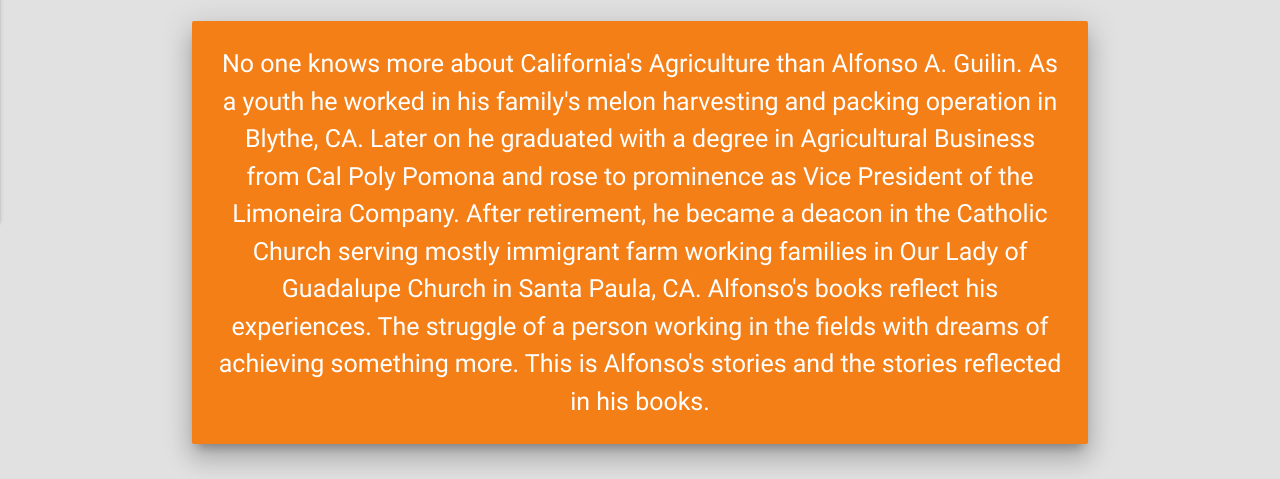
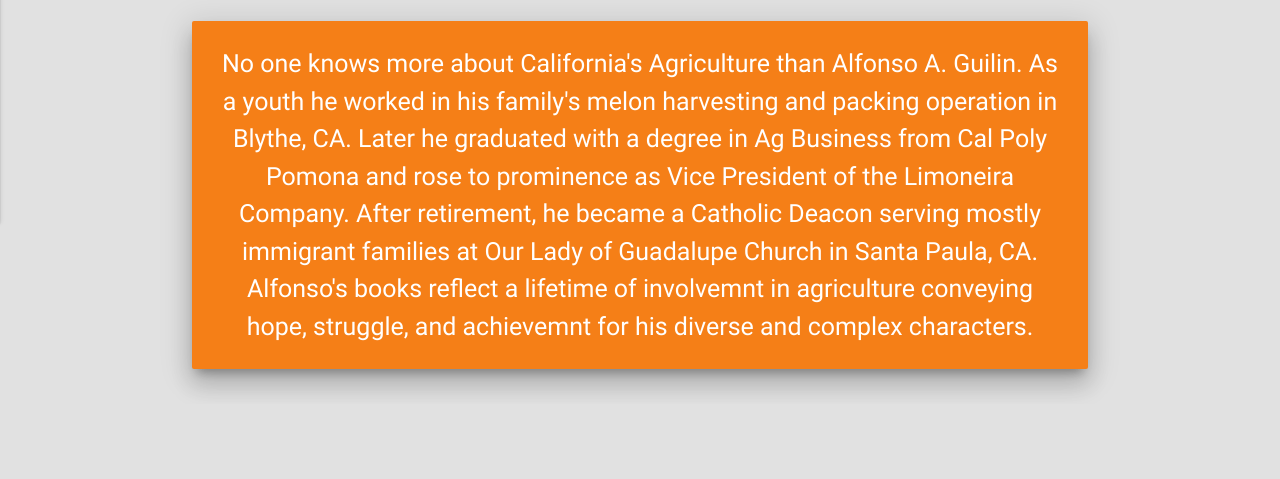
Before and after one commit to agonzalez27/lemonThornPress, a plain HTML site: page index.html at #!/bio in a window 1280 px wide. Shown: the part 638-1117 px from the top of the page. After the commit the page ends 1042 px from the top, so only its background shows below. Drawn offline with nearby package versions, Linux system fonts and the light colour scheme; some packages are replaced by stand-ins of ours.

Commit message:
updated bio

```diff
--- a/js/templates/bio.html
+++ b/js/templates/bio.html
@@ -5,7 +5,7 @@
     <div class="col l12 s12">
       <div class="card-panel yellow darken-4 z-depth-5">
         <span class="white-text textSize">
-          No one knows more about California's Agriculture than Alfonso A. Guilin.  As a youth he worked in his family's melon harvesting and packing operation in Blythe, CA.  Later on he graduated with a degree in Agricultural Business from Cal Poly Pomona and rose to prominence as Vice President of the Limoneira Company.  After retirement, he became a deacon in the Catholic Church serving mostly immigrant farm working families in Our Lady of Guadalupe Church in Santa Paula, CA.  Alfonso's books reflect his experiences.  The struggle of a person working in the fields with dreams of achieving something more.  This is Alfonso's stories and the stories reflected in his books.
+          No one knows more about California's Agriculture than Alfonso A. Guilin.  As a youth he worked in his family's melon harvesting and packing operation in Blythe, CA.  Later he graduated with a degree in Ag Business from Cal Poly Pomona and rose to prominence as Vice President of the Limoneira Company.  After retirement, he became a Catholic Deacon serving mostly immigrant families at Our Lady of Guadalupe Church in Santa Paula, CA.  Alfonso's books reflect a lifetime of involvemnt in agriculture conveying hope, struggle, and achievemnt for his diverse and complex characters.
         </span>
       </div>
     </div>
```
